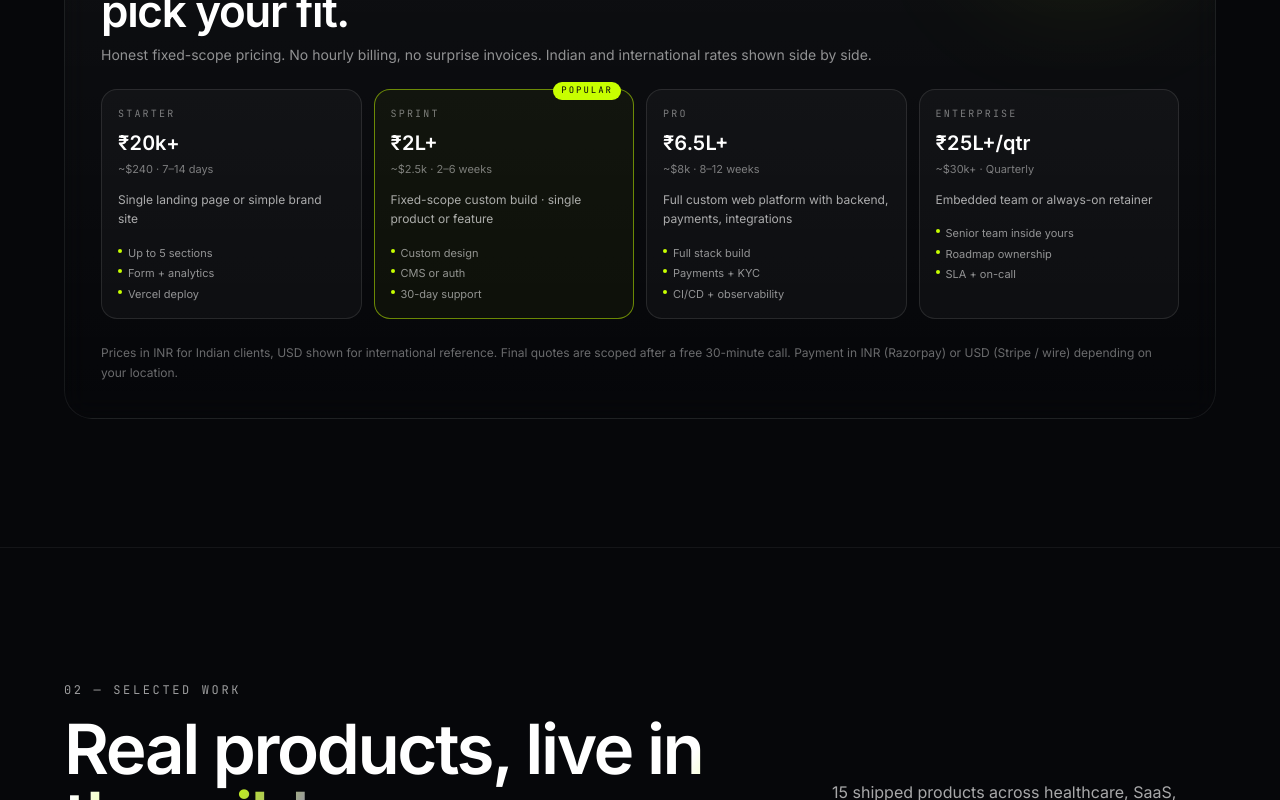
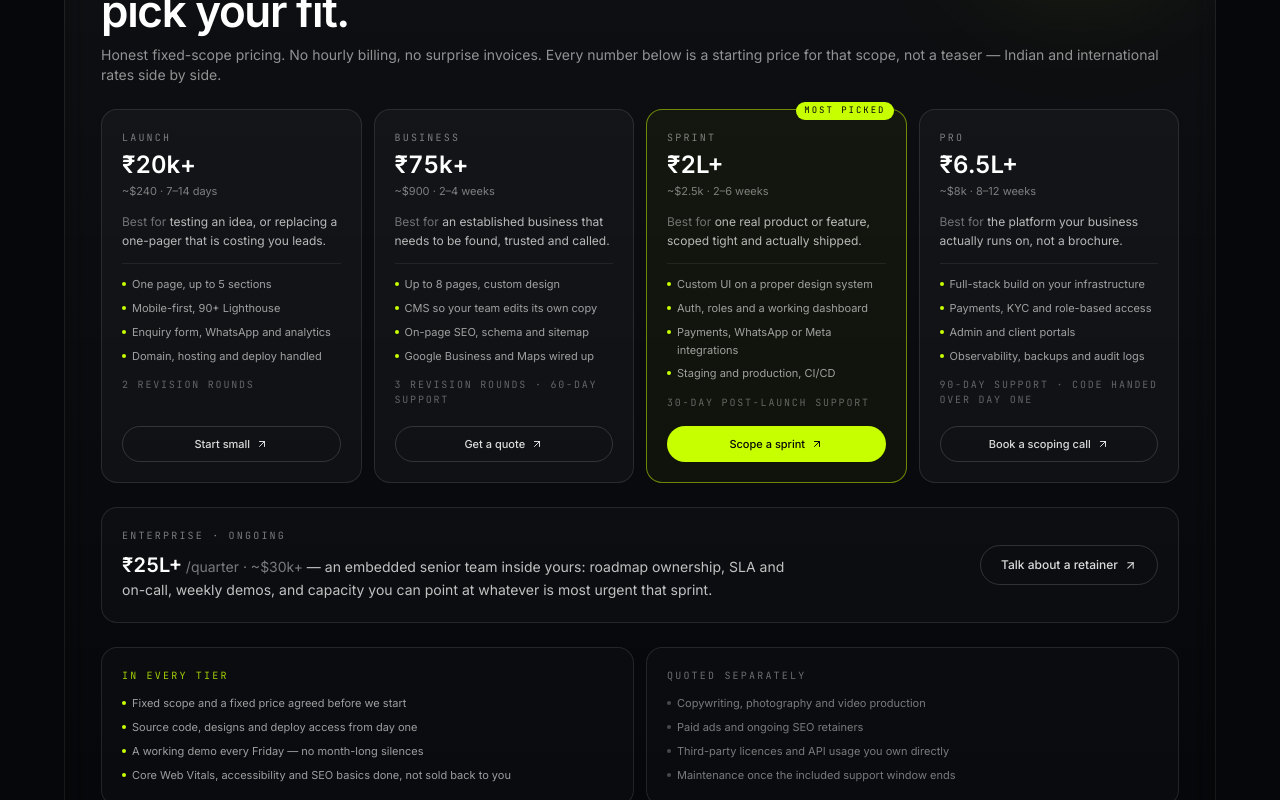
Before and after one commit to Farhan8928/DevSolutions, a React (Vite) app: page / in a window 1280 px wide. Shown: the part 3840-4640 px from the top of the page. Built offline with nearby package versions, Linux system fonts and the light colour scheme.

Commit message:
fix pricing

```diff
--- a/index.html
+++ b/index.html
@@ -351,7 +351,7 @@
               "name": "What does a typical engagement cost?",
               "acceptedAnswer": {
                 "@type": "Answer",
-                "text": "Pricing scales with scope. Starter landing pages from ₹20k (~$240). Sprint custom builds from ₹2L (~$2.5k). Full Pro web platforms from ₹6.5L (~$8k). Enterprise embedded engagements quoted quarterly from ₹25L. Every engagement is fixed-scope with the price agreed upfront — no hourly billing."
+                "text": "Pricing scales with scope. Launch landing pages from ₹20k (~$240). Business sites with CMS and SEO from ₹75k (~$900). Sprint custom builds from ₹2L (~$2.5k). Full Pro web platforms from ₹6.5L (~$8k). Enterprise embedded engagements quoted quarterly from ₹25L. Every engagement is fixed-scope with the price agreed upfront — no hourly billing."
               }
             }
           ]
--- a/scripts/generate-pages.mjs
+++ b/scripts/generate-pages.mjs
@@ -667,7 +667,7 @@ const neighbourhoodPage = (area) => {
     },
     {
       q: `What does a typical project cost?`,
-      a: `Pricing scales with scope. Starter landing pages start at ₹20k. Sprint custom builds start at ₹2L. Full Pro web platforms start at ₹6.5L. Enterprise engagements quoted quarterly from ₹25L. Every engagement is fixed-scope with the price agreed upfront — no hourly billing.`
+      a: `Pricing scales with scope. Launch landing pages start at ₹20k. Business sites with CMS and SEO start at ₹75k. Sprint custom builds start at ₹2L. Full Pro web platforms start at ₹6.5L. Enterprise engagements quoted quarterly from ₹25L. Every engagement is fixed-scope with the price agreed upfront — no hourly billing.`
     },
     {
       q: `Will my source code stay with me?`,
@@ -760,7 +760,7 @@ ${ldJson}
       ${renderTldr([
         `Senior engineers only — no juniors, no offshore relays. You speak directly with the two co-founders.`,
         `Onsite work available in ${area.name} and across Mumbai Metropolitan Region; remote-first as default.`,
-        `Pricing scales: Starter landing pages from ₹20k, Sprint builds from ₹2L, full Pro platforms from ₹6.5L.`,
+        `Pricing scales: Launch landing pages from ₹20k, Business sites from ₹75k, Sprint builds from ₹2L, full Pro platforms from ₹6.5L.`,
         `100% on-time delivery across 8 shipped products in healthcare, fintech, e-commerce, NGO and automotive.`
       ])}
       ${introHtml}
--- a/src/data/seoPages.js
+++ b/src/data/seoPages.js
@@ -31,7 +31,7 @@ export const seoPages = [
       'Senior engineers only — no juniors hidden behind a brand. Two co-founders run every sprint.',
       'Stack defaults: React, Next.js, Vite, TypeScript, Tailwind, NestJS, PostgreSQL/MongoDB.',
       'Mumbai-based, NDA-first, full IP and source-code transfer on day one of go-live.',
-      'Pricing scales: Starter landing pages from ₹20k, Sprint custom builds from ₹2L, full Pro platforms from ₹6.5L.'
+      'Pricing scales: Launch landing pages from ₹20k, Business sites from ₹75k, Sprint custom builds from ₹2L, full Pro platforms from ₹6.5L.'
     ],
     intro: [
       `DuoStack is a Mumbai-based web development studio that designs and ships premium web platforms for ambitious teams. We work with founders across Mumbai — from Andheri and Bandra to Lower Parel, Powai, BKC and Navi Mumbai — and ship to clients in the UAE, the EU, the UK and the US. Every line of code is written by senior engineers with five-plus years of production experience. There are no junior developers hiding behind the brand, no offshore relays, no account managers between you and the people building your product.`,
@@ -48,7 +48,7 @@ export const seoPages = [
       },
       {
         h2: 'How an engagement starts',
-        body: `Email or WhatsApp the founders. You will speak directly with one of us — Farhan or Sameer — within one business day. We sign an NDA before discovery if you ask, then run a one-week scoping sprint to define the build before any production code is written. Engagements are tiered transparently: Starter landing pages from ₹20k, Sprint custom builds from ₹2L, full Pro platforms from ₹6.5L, and Enterprise embedded engagements quoted quarterly. No hourly billing. Source code, designs and infrastructure are 100% transferred to your team on day one of go-live.`
+        body: `Email or WhatsApp the founders. You will speak directly with one of us — Farhan or Sameer — within one business day. We sign an NDA before discovery if you ask, then run a one-week scoping sprint to define the build before any production code is written. Engagements are tiered transparently: Launch landing pages from ₹20k, Business sites from ₹75k, Sprint custom builds from ₹2L, full Pro platforms from ₹6.5L, and Enterprise embedded engagements quoted quarterly. No hourly billing. Source code, designs and infrastructure are 100% transferred to your team on day one of go-live.`
       }
     ],
     faqs: [
@@ -58,7 +58,7 @@ export const seoPages = [
       },
       {
         q: 'What does a typical web development project cost in Mumbai?',
-        a: 'Pricing scales with scope. A Starter landing page or simple brand site starts at ₹20k. A Sprint custom build (single product or feature) starts at ₹2L. A full Pro web platform with backend, payments and integrations starts at ₹6.5L. Enterprise engagements with embedded teams are quoted quarterly from ₹25L. Every engagement is fixed-scope with the price agreed upfront — we do not run hourly billing.'
+        a: 'Pricing scales with scope. A Launch landing page or simple brand site starts at ₹20k. A Business site — up to 8 pages with a CMS, on-page SEO and Google Business setup — starts at ₹75k. A Sprint custom build (single product or feature) starts at ₹2L. A full Pro web platform with backend, payments and integrations starts at ₹6.5L. Enterprise engagements with embedded teams are quoted quarterly from ₹25L. Every engagement is fixed-scope with the price agreed upfront — we do not run hourly billing.'
       },
       {
         q: 'Can you work alongside our existing engineering team?',
--- a/src/sections/Contact.jsx
+++ b/src/sections/Contact.jsx
@@ -11,14 +11,16 @@ const projectTypes = [
   'Fintech / Forex', 'Brand site', 'Other'
 ]
 
-// Indian-first budget bands. Mirrors the four engagement tiers
-// (Starter / Sprint / Pro / Enterprise) with INR-clear numbers, plus
-// a "not sure yet" option so genuinely undecided founders aren't blocked.
+// Indian-first budget bands, aligned to the engagement tiers so a pick here
+// maps to a tier without translation: Launch, Business, Sprint, Pro, then
+// Enterprise. Plus a "not sure yet" option so genuinely undecided founders
+// aren't blocked at the first field.
 const budgets = [
   '< ₹50k',
   '₹50k – ₹2L',
-  '₹2L – ₹10L',
-  '₹10L+',
+  '₹2L – ₹6L',
+  '₹6L – ₹25L',
+  '₹25L+',
   'Not sure yet'
 ]
 
@@ -29,7 +31,7 @@ export default function Contact() {
     email: '',
     company: '',
     type: 'Web platform',
-    budget: '₹2L – ₹10L',
+    budget: '₹2L – ₹6L',
     message: ''
   })
 
--- a/src/sections/Faq.jsx
+++ b/src/sections/Faq.jsx
@@ -57,7 +57,7 @@ const faqs = [
   },
   {
     q: `What does a typical engagement cost?`,
-    a: `Pricing scales with scope. Starter landing pages from ₹20k (~$240). Sprint custom builds from ₹2L (~$2.5k). Full Pro web platforms from ₹6.5L (~$8k). Enterprise embedded engagements quoted quarterly from ₹25L. Every engagement is fixed-scope with the price agreed upfront — no hourly billing.`
+    a: `Pricing scales with scope. Launch landing pages from ₹20k (~$240). Business sites with CMS and SEO from ₹75k (~$900). Sprint custom builds from ₹2L (~$2.5k). Full Pro web platforms from ₹6.5L (~$8k). Enterprise embedded engagements quoted quarterly from ₹25L. Every engagement is fixed-scope with the price agreed upfront — no hourly billing.`
   }
 ]
 
--- a/src/sections/Services.jsx
+++ b/src/sections/Services.jsx
@@ -8,6 +8,92 @@ const fadeUp = {
     transition: { duration: 0.55, delay: i * 0.05, ease: [0.22, 1, 0.36, 1] }
   })
 }
+
+/**
+ * Fixed-scope tiers, priced against the Indian market rather than picked out
+ * of the air: a freelancer WordPress build lands ~₹25k–60k and an agency
+ * business site starts ~₹60k, so Launch sits deliberately at the top of the
+ * one-pager band and Business covers the ₹50k–₹2L range where most enquiries
+ * actually sit. Sprint (~₹2L) matches a basic custom CRM, Pro (~₹6.5L) a
+ * mid-range one.
+ */
+const TIERS = [
+  {
+    k: 'Launch',
+    inr: '₹20k+',
+    usd: '~$240',
+    duration: '7–14 days',
+    bestFor: 'testing an idea, or replacing a one-pager that is costing you leads.',
+    bullets: [
+      'One page, up to 5 sections',
+      'Mobile-first, 90+ Lighthouse',
+      'Enquiry form, WhatsApp and analytics',
+      'Domain, hosting and deploy handled'
+    ],
+    aftercare: '2 revision rounds',
+    cta: 'Start small'
+  },
+  {
+    k: 'Business',
+    inr: '₹75k+',
+    usd: '~$900',
+    duration: '2–4 weeks',
+    bestFor: 'an established business that needs to be found, trusted and called.',
+    bullets: [
+      'Up to 8 pages, custom design',
+      'CMS so your team edits its own copy',
+      'On-page SEO, schema and sitemap',
+      'Google Business and Maps wired up'
+    ],
+    aftercare: '3 revision rounds · 60-day support',
+    cta: 'Get a quote'
+  },
+  {
+    k: 'Sprint',
+    inr: '₹2L+',
+    usd: '~$2.5k',
+    duration: '2–6 weeks',
+    bestFor: 'one real product or feature, scoped tight and actually shipped.',
+    bullets: [
+      'Custom UI on a proper design system',
+      'Auth, roles and a working dashboard',
+      'Payments, WhatsApp or Meta integrations',
+      'Staging and production, CI/CD'
+    ],
+    aftercare: '30-day post-launch support',
+    cta: 'Scope a sprint',
+    highlight: true
+  },
+  {
+    k: 'Pro',
+    inr: '₹6.5L+',
+    usd: '~$8k',
+    duration: '8–12 weeks',
+    bestFor: 'the platform your business actually runs on, not a brochure.',
+    bullets: [
+      'Full-stack build on your infrastructure',
+      'Payments, KYC and role-based access',
+      'Admin and client portals',
+      'Observability, backups and audit logs'
+    ],
+    aftercare: '90-day support · code handed over day one',
+    cta: 'Book a scoping call'
+  }
+]
+
+const INCLUDED = [
+  'Fixed scope and a fixed price agreed before we start',
+  'Source code, designs and deploy access from day one',
+  'A working demo every Friday — no month-long silences',
+  'Core Web Vitals, accessibility and SEO basics done, not sold back to you'
+]
+
+const EXTRAS = [
+  'Copywriting, photography and video production',
+  'Paid ads and ongoing SEO retainers',
+  'Third-party licences and API usage you own directly',
+  'Maintenance once the included support window ends'
+]
 
 export default function Services() {
   return (
@@ -133,11 +219,15 @@ export default function Services() {
             }
           />
 
-          {/* Engagement model — wide tile, 4 tiers from ₹20k landing pages
-              up to enterprise embedded engagements. The Sprint tier is the
-              recommended/converting middle option (HBR good-better-best
-              pattern), so any visitor whose budget is in the wide ₹20k–₹25L
-              range can self-qualify without leaving the page. */}
+          {/* Engagement model — four fixed-scope tiers plus a retainer band.
+              Ladder is set against the Indian market, where the highest-volume
+              band for a custom business site is roughly ₹50k–₹2L: without the
+              Business tier there is a 10x gap between Launch and Sprint and
+              most enquiries have nothing to self-select into.
+              Sprint stays the badged middle option (good-better-best), each
+              tier leads with a "best for" line so visitors qualify themselves,
+              and exclusions are stated up front — the single biggest source of
+              scope disputes is what a client assumed was included. */}
           <motion.article
             variants={fadeUp} initial="hidden" whileInView="show" viewport={{ once: true, margin: '-80px' }} custom={6}
             className="card relative md:col-span-6 overflow-hidden p-6 md:p-9"
@@ -155,49 +245,16 @@ export default function Services() {
                 </h3>
                 <p className="mt-3 text-sm text-white/55">
                   Honest fixed-scope pricing. No hourly billing, no surprise invoices.
-                  Indian and international rates shown side by side.
+                  Every number below is a starting price for that scope, not a teaser —
+                  Indian and international rates side by side.
                 </p>
               </div>
 
               <div className="grid grid-cols-1 sm:grid-cols-2 lg:grid-cols-4 gap-3">
-                {[
-                  {
-                    k: 'Starter',
-                    duration: '7–14 days',
-                    desc: 'Single landing page or simple brand site',
-                    inr: '₹20k+',
-                    usd: '~$240',
-                    bullets: ['Up to 5 sections', 'Form + analytics', 'Vercel deploy']
-                  },
-                  {
-                    k: 'Sprint',
-                    duration: '2–6 weeks',
-                    desc: 'Fixed-scope custom build · single product or feature',
-                    inr: '₹2L+',
-                    usd: '~$2.5k',
-                    bullets: ['Custom design', 'CMS or auth', '30-day support'],
-                    highlight: true
-                  },
-                  {
-                    k: 'Pro',
-                    duration: '8–12 weeks',
-                    desc: 'Full custom web platform with backend, payments, integrations',
-                    inr: '₹6.5L+',
-                    usd: '~$8k',
-                    bullets: ['Full stack build', 'Payments + KYC', 'CI/CD + observability']
-                  },
-                  {
-                    k: 'Enterprise',
-                    duration: 'Quarterly',
-                    desc: 'Embedded team or always-on retainer',
-                    inr: '₹25L+/qtr',
-                    usd: '~$30k+',
-                    bullets: ['Senior team inside yours', 'Roadmap ownership', 'SLA + on-call']
-                  }
-                ].map((m) => (
+                {TIERS.map((m) => (
                   <div
                     key={m.k}
-                    className={`relative rounded-2xl border p-4 flex flex-col gap-2 ${
+                    className={`relative rounded-2xl border p-5 flex flex-col ${
                       m.highlight
                         ? 'border-accent-lime/50 bg-accent-lime/[0.04]'
                         : 'border-white/10 bg-white/[0.03]'
@@ -205,29 +262,114 @@ export default function Services() {
                   >
                     {m.highlight && (
                       <span className="absolute -top-2 right-3 rounded-full bg-accent-lime px-2 py-0.5 text-[9px] font-mono uppercase tracking-[0.22em] text-ink-950">
-                        Popular
+                        Most picked
                       </span>
                     )}
+
                     <p className="font-mono text-[10px] uppercase tracking-[0.22em] text-white/45">{m.k}</p>
-                    <p className="text-xl font-semibold tabular-nums">{m.inr}</p>
-                    <p className="text-[11px] text-white/45 -mt-1">{m.usd} · {m.duration}</p>
-                    <p className="mt-1 text-xs text-white/65 leading-relaxed">{m.desc}</p>
-                    <ul className="mt-2 space-y-1">
+                    <p className="mt-2 text-2xl font-semibold tabular-nums leading-none">{m.inr}</p>
+                    <p className="mt-1.5 text-[11px] text-white/45">{m.usd} · {m.duration}</p>
+
+                    <p className="mt-3 text-xs leading-relaxed text-white/70">
+                      <span className="text-white/40">Best for </span>{m.bestFor}
+                    </p>
+
+                    <ul className="mt-3 space-y-1.5 border-t border-white/[0.07] pt-3">
                       {m.bullets.map((b) => (
-                        <li key={b} className="flex items-start gap-1.5 text-[11px] text-white/55">
-                          <span className="mt-1 h-1 w-1 rounded-full bg-accent-lime shrink-0" />
+                        <li key={b} className="flex items-start gap-1.5 text-[11px] leading-relaxed text-white/60">
+                          <span className="mt-[6px] h-1 w-1 shrink-0 rounded-full bg-accent-lime" />
                           {b}
                         </li>
                       ))}
                     </ul>
+
+                    <p className="mt-3 font-mono text-[10px] uppercase tracking-[0.18em] text-white/35">
+                      {m.aftercare}
+                    </p>
+
+                    {/* mt-auto on the wrapper (not the button) keeps all four
+                        CTAs on one line even though the aftercare text above
+                        wraps to two lines in some tiers — padding on a fixed
+                        h-9 button would change its height instead. */}
+                    <div className="mt-auto pt-4">
+                      <a
+                        href="#contact"
+                        data-cursor="hover"
+                        className={`flex h-9 w-full items-center justify-center gap-1.5 rounded-full text-[11px] font-medium transition ${
+                          m.highlight
+                            ? 'bg-accent-lime text-ink-950 hover:-translate-y-0.5'
+                            : 'border border-white/15 text-white/85 hover:border-white/35 hover:text-white'
+                        }`}
+                      >
+                        {m.cta} <ArrowUpRight size={12} />
+                      </a>
+                    </div>
                   </div>
                 ))}
               </div>
 
+              {/* Retainer sits apart from the fixed-scope tiers — it is a
+                  different product (ongoing capacity, not a delivery), and a
+                  fifth card here would push the row past the point where people
+                  stop comparing and start bouncing. */}
+              <div className="rounded-2xl border border-white/10 bg-white/[0.02] p-5 flex flex-col gap-4 lg:flex-row lg:items-center lg:justify-between">
+                <div className="min-w-0">
+                  <p className="font-mono text-[10px] uppercase tracking-[0.22em] text-white/45">
+                    Enterprise · ongoing
+                  </p>
+                  <p className="mt-2 text-sm text-white/75 leading-relaxed max-w-2xl">
+                    <span className="text-xl font-semibold tabular-nums text-white">₹25L+</span>
+                    <span className="text-white/45"> /quarter · ~$30k+ </span>
+                    — an embedded senior team inside yours: roadmap ownership, SLA and on-call,
+                    weekly demos, and capacity you can point at whatever is most urgent that sprint.
+                  </p>
+                </div>
+                <a
+                  href="#contact"
+                  data-cursor="hover"
+                  className="inline-flex h-10 shrink-0 items-center justify-center gap-1.5 rounded-full border border-white/15 px-5 text-xs font-medium text-white/85 hover:border-accent-lime/50 hover:text-accent-lime transition"
+                >
+                  Talk about a retainer <ArrowUpRight size={13} />
+                </a>
+              </div>
+
+              {/* Stating exclusions up front is the cheapest scope-creep
+                  insurance there is — most disputes are about what the client
+                  assumed was in the number. */}
+              <div className="grid gap-3 sm:grid-cols-2">
+                <div className="rounded-2xl border border-white/10 bg-white/[0.02] p-5">
+                  <p className="font-mono text-[10px] uppercase tracking-[0.22em] text-accent-lime/80">
+                    In every tier
+                  </p>
+                  <ul className="mt-3 space-y-1.5">
+                    {INCLUDED.map((b) => (
+                      <li key={b} className="flex items-start gap-1.5 text-[11px] leading-relaxed text-white/60">
+                        <span className="mt-[6px] h-1 w-1 shrink-0 rounded-full bg-accent-lime" />
+                        {b}
+                      </li>
+                    ))}
+                  </ul>
+                </div>
+                <div className="rounded-2xl border border-white/10 bg-white/[0.02] p-5">
+                  <p className="font-mono text-[10px] uppercase tracking-[0.22em] text-white/40">
+                    Quoted separately
+                  </p>
+                  <ul className="mt-3 space-y-1.5">
+                    {EXTRAS.map((b) => (
+                      <li key={b} className="flex items-start gap-1.5 text-[11px] leading-relaxed text-white/45">
+                        <span className="mt-[6px] h-1 w-1 shrink-0 rounded-full bg-white/25" />
+                        {b}
+                      </li>
+                    ))}
+                  </ul>
+                </div>
+              </div>
+
               <p className="text-xs text-white/40 leading-relaxed">
                 Prices in INR for Indian clients, USD shown for international reference.
-                Final quotes are scoped after a free 30-minute call. Payment in INR (Razorpay)
-                or USD (Stripe / wire) depending on your location.
+                Final quotes are scoped after a free 30-minute call — you get a fixed number
+                and a fixed date before any money moves. Payment in INR (Razorpay) or USD
+                (Stripe / wire) depending on your location.
               </p>
             </div>
           </motion.article>
```
Also changed, not shown: public/llms.txt.
